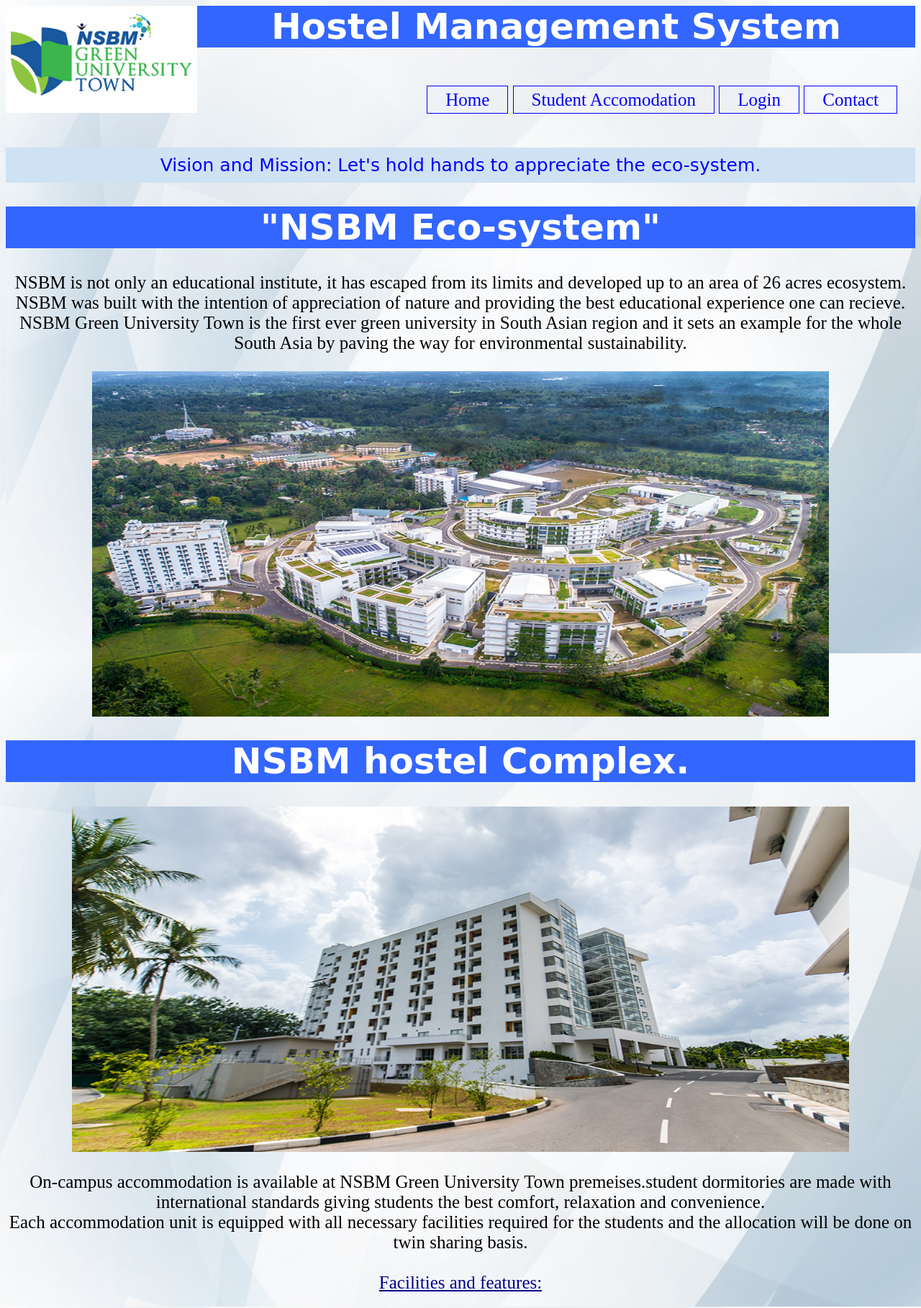
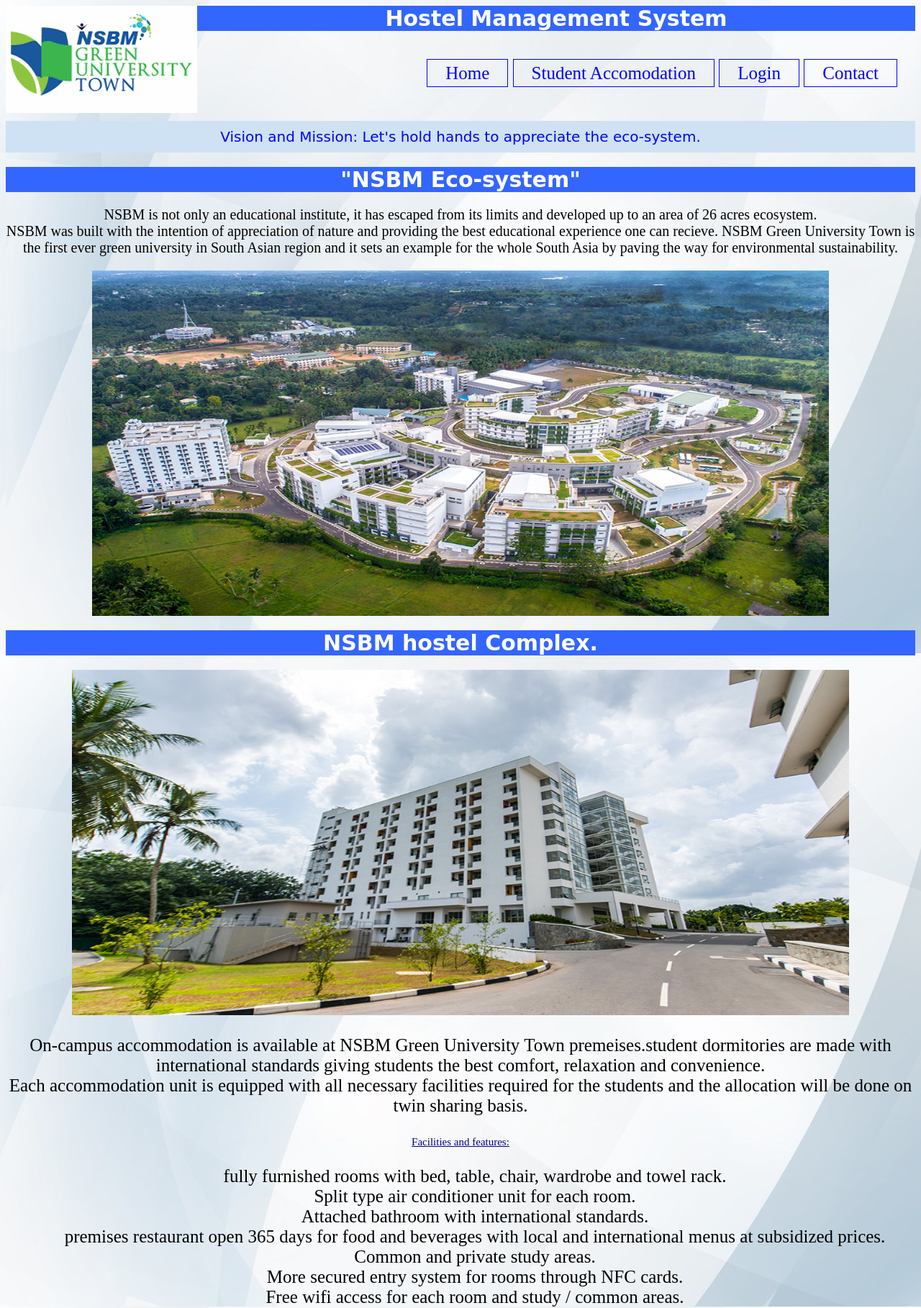
Before and after one commit to Deshanm123/NSBM-HMS, a PHP site: page / in a window 1280 px wide. Shown: the top 1818 px of the page at 72% size. Run offline with PHP 8.4, Linux system fonts and the light colour scheme.

Commit message:
Update index.css

```diff
--- a/HMS/index.css
+++ b/HMS/index.css
@@ -14,15 +14,17 @@
     background-color: #cfe2f3;
     padding: 10px 10px;
     color:blue;
+    font-size: 20px;
   }
 .landscape{
   background-color: #efefef;
 }
 p3{
+  font-size: 20px;
   text-decoration: underline;
   text-shadow: none;
   color:darkblue;
-  font-size:25px;
+  font-size:15px;
 }
 .birdseye{
   background-color: #efefef;
@@ -56,11 +58,13 @@ display:inline-block;
   transition:0.5s;
 }
 p{
+font-size: 20px;
 text-align: center;
 }
 h1{
   font-family: cursive;
   color:white;
+  font-size: 30px;
   background-color:#3366FF;
   font-style: normal;
 }
```
